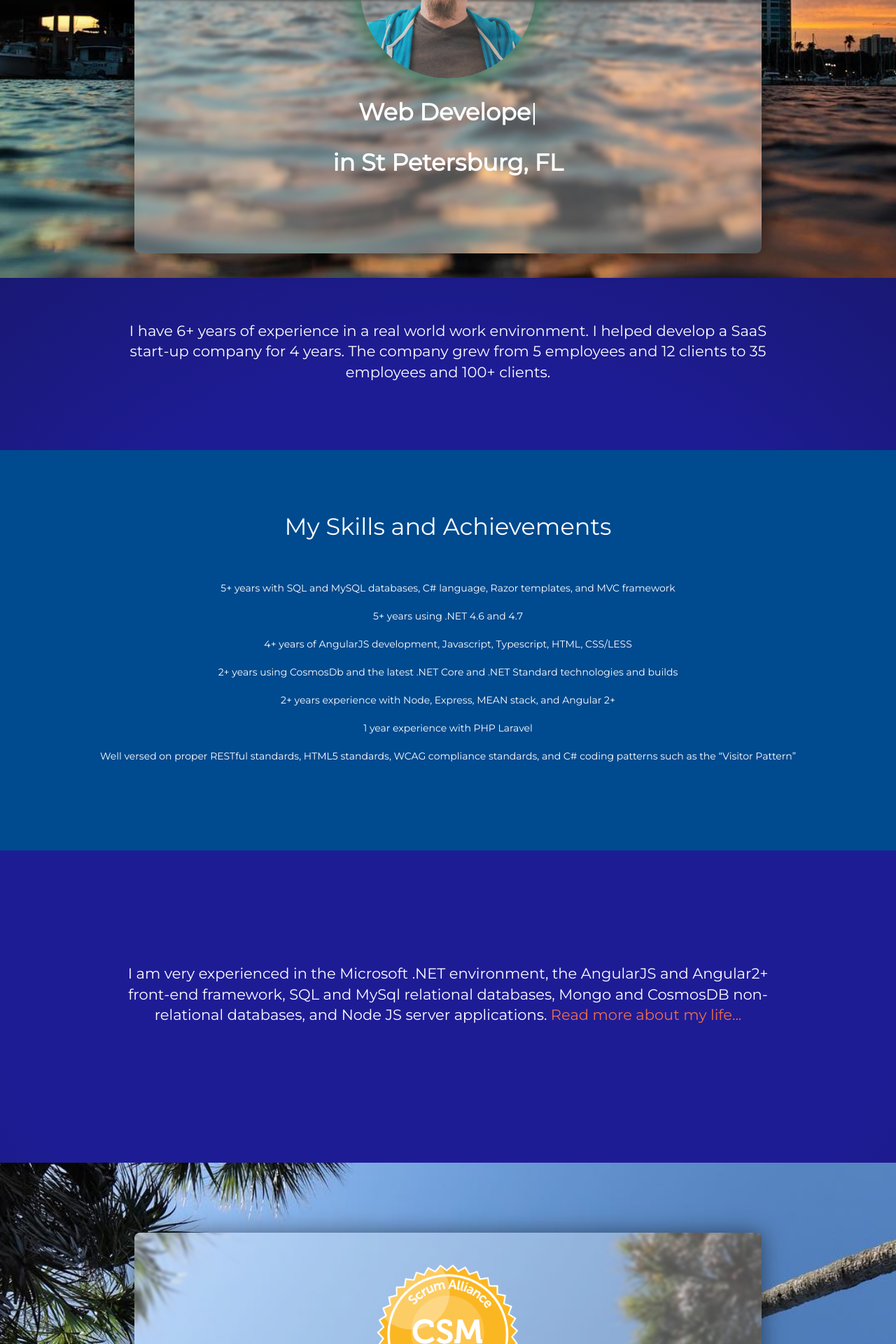
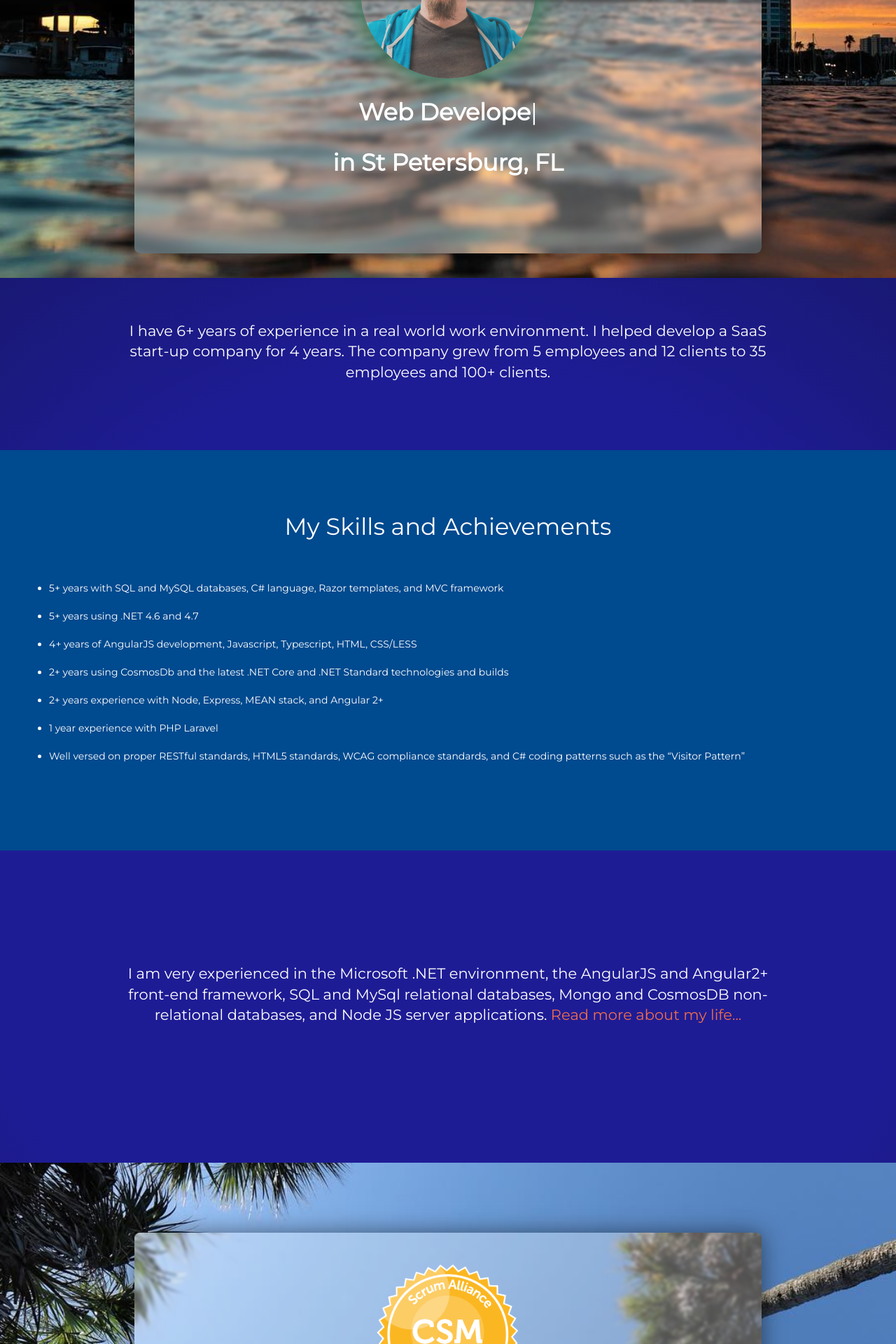
Before and after one commit to maylortaylor/maylortaylor.github.io, a Jekyll site: the page built from index.html, in a window 1280 px wide. Shown: the part 367-2287 px from the top of the page at 70% size. Built offline with Jekyll 4.4.1, drawn with Linux system fonts in a browser that asks for light colours; nearby versions of some CDN libraries.

Commit message:
fixed styling in skills area

```diff
--- a/assets/css/main.scss
+++ b/assets/css/main.scss
@@ -390,9 +390,9 @@ i.fab{
 
 
 .no-point {
-	text-align: center;
+	// text-align: center;
 	li {
-		list-style-type: none;
+		// list-style-type: none;
 	}
 	ul {
 		line-height: 40px;
```
